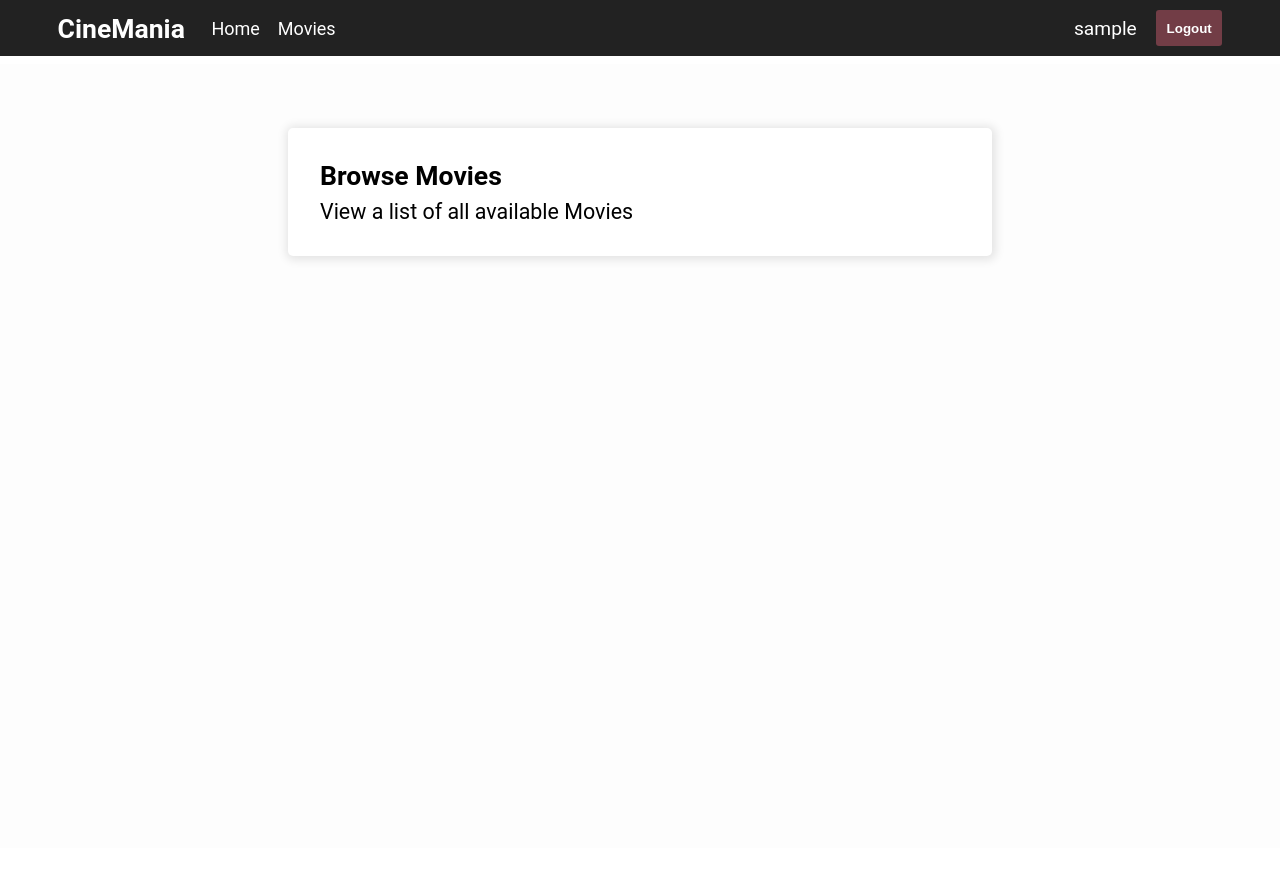
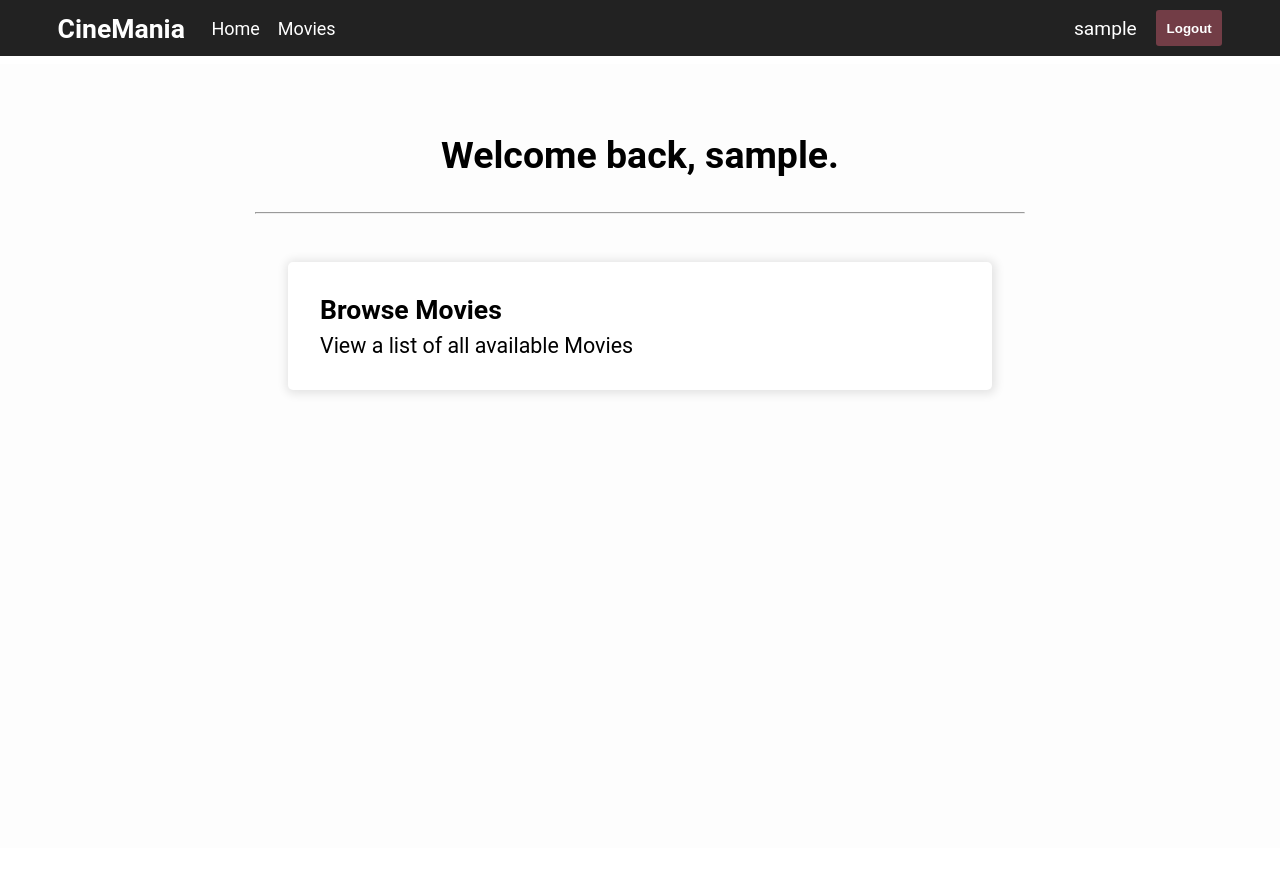
Before and after one commit to DimitrisKas/-PLH-518-Project-1, a PHP site: page /welcome.php in a window 1280 px wide. Shown: the top 888 px of the page. Run offline with PHP 8.4, Linux system fonts and the light colour scheme; the visitor is signed in with stand-in values (Sample User, id 1).

Commit message:
(Logout/Index) Add proper logout mechanism. Index auto redirect
* Logout is signaled with GET parameter
* Index automatically redirects to welcome page if already logged in

```diff
--- a/db_scripts/Models/Users.php
+++ b/db_scripts/Models/Users.php
@@ -106,6 +106,23 @@ class User
 
         if (!$stmt->execute())
             logger("[USER_DB] Check UID failed " . $stmt->error);
+
+        if ($stmt->affected_rows === 1)
+            return false;
+        else
+            return true;
+    }
+
+    public function checkIfUniqueUsername():bool
+    {
+        $conn = OpenCon(true);
+
+        $sql_str = "SELECT ID FROM Users WHERE username=?";
+        $stmt = $conn->prepare($sql_str);
+        $stmt->bind_param("s",$this->username);
+
+        if (!$stmt->execute())
+            logger("[USER_DB] Check Username failed " . $stmt->error);
 
         if ($stmt->affected_rows === 1)
             return false;
--- a/src/CSS/welcome.css
+++ b/src/CSS/welcome.css
@@ -11,6 +11,15 @@
     align-items: center;
 
     background: #fdfdfd;
+}
+
+#welcome-options h3 {
+    margin-bottom: 0.5em;
+}
+
+#welcome-options hr {
+    width: 90%;
+    max-width: 24em;
 }
 
 .welcome-option {
--- a/src/administration.php
+++ b/src/administration.php
@@ -65,7 +65,7 @@ else
                 echo '<a href="administration.php">Admin Panel</a>';
             ?>
         </div>
-        <form id="logout-form" method="post" action="./index.php" class="fl-row">
+        <form id="logout-form" method="post" action="./index.php?logout" class="fl-row">
             <span id="username-span"><?php echo $_SESSION['user_username'] ?></span>
             <button type="submit" class="btn-primary">Logout</button>
         </form>
--- a/src/owner.php
+++ b/src/owner.php
@@ -66,7 +66,7 @@ else
             echo '<a href="administration.php">Admin Panel</a>';
         ?>
     </div>
-    <form id="logout-form" method="post" action="./index.php" class="fl-row">
+    <form id="logout-form" method="post" action="./index.php?logout" class="fl-row">
         <span id="username-span"><?php echo $_SESSION['user_username'] ?></span>
         <button type="submit" class="btn-primary">Logout</button>
     </form>
--- a/src/signup.php
+++ b/src/signup.php
@@ -1,5 +1,5 @@
 <?php
-include_once('../db_scripts/Models/User.php');
+include_once('../db_scripts/Models/Users.php');
 include_once('../db_scripts/db_connection.php');
 include_once('../Utils/Random.php');
 include_once('../Utils/Logs.php');
--- a/src/welcome.php
+++ b/src/welcome.php
@@ -111,7 +111,7 @@ else
                     echo '<a href="administration.php">Admin Panel</a>';
             ?>
         </div>
-        <form id="logout-form" method="post" action="./index.php" class="fl-row">
+        <form id="logout-form" method="post" action="./index.php?logout" class="fl-row">
             <span id="username-span"><?php echo $_SESSION['user_username'] ?></span>
             <button type="submit" class="btn-primary">Logout</button>
         </form>
@@ -121,6 +121,8 @@ else
     <div class="main-content">
 
         <div id="welcome-options">
+            <h3>Welcome back, <?php echo $_SESSION['user_username']?>.</h3>
+            <hr/>
             <div class="card welcome-option" onclick="location.href='movies.php';">
                 <h5>Browse Movies</h5>
                 <p>View a list of all available Movies</p>
```
Also changed, not shown: src/index.php (+16 -1 lines).
